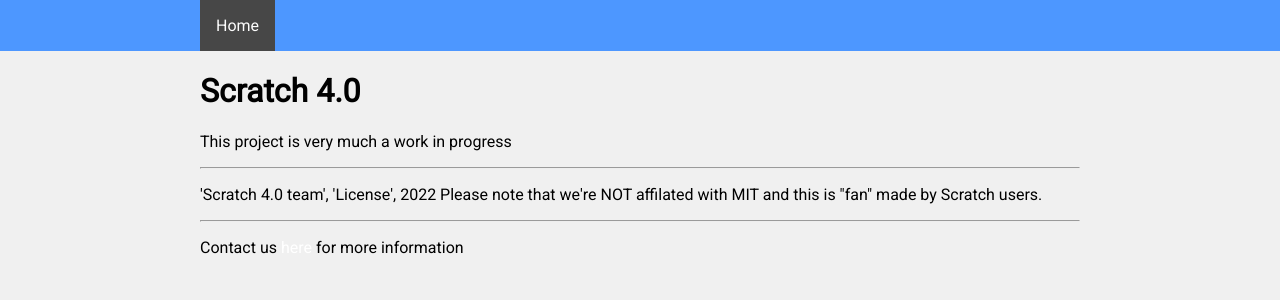
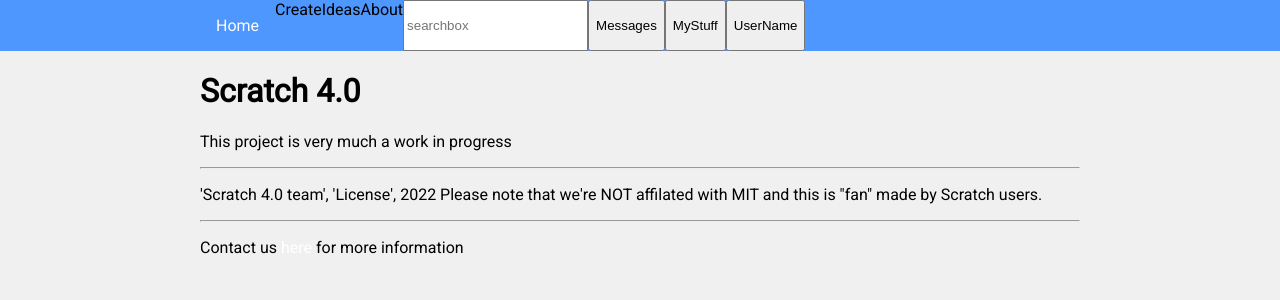
Before and after one commit to l-JVN11-l/Scratch-4.0, a Flask app: page / in a window 1280 px wide. Shown: the top 300 px of the page. Run offline with Flask 2, Linux system fonts and the light colour scheme.

Commit message:
May 24th, 2022

```diff
--- a/functions.py
+++ b/functions.py
@@ -3,7 +3,7 @@ import os
 import httpx
 import json
 
-
+from scratchclient import ScratchSession
 
 
 def get_user_info(user):
@@ -76,3 +76,7 @@ def user_followers_list_username(user):
 
     for i in (range(0, len(text))):
       followers.append(text[i]['username'])
+
+
+def login(username,password):
+  session = ScratchSession(username, password)
--- a/pyproject.toml
+++ b/pyproject.toml
@@ -11,6 +11,7 @@ Flask = "^2.1.2"
 requests = "^2.27.1"
 scratchconnect = "^3.1"
 httpx = "^0.22.0"
+scratchclient = "^0.5.2"
 
 [tool.poetry.dev-dependencies]
 
--- a/static/styles.css
+++ b/static/styles.css
@@ -97,6 +97,7 @@ body {
   list-style-type: none;
   margin: 0;
   padding: 0;
+  display: flex;
   overflow: hidden;
 }
 
@@ -109,10 +110,17 @@ body {
   padding: 16px;
 }
 
+.navi a:hover {
+  background: #474747
+  opacity: 75%;
+}
+
+/*
+actual scratch doesn't a color for current
 .current {
   background: #474747;
   color: #fdfdfd;
-}
+}*/
 
 .pf-banner {
   background: #00a3d7;
--- a/templates/index.html
+++ b/templates/index.html
@@ -12,6 +12,13 @@
     <div class="container">
       <ul class="navbar">
         <li class="navi"><a href="{{ url_for('showWelcomePage') }}" class="current">Home</a></li>
+        <li class="navi">Create</li>
+        <li class="navi">Ideas</li>
+        <li class="navi">About</li>
+        <input placeholder="searchbox">
+        <button>Messages</button>
+        <button>MyStuff</button>
+        <button>UserName</button>
       </ul>
     </div>
   </div>
```
Also changed, not shown: main.py (line endings or trailing spaces), 1 other file.
